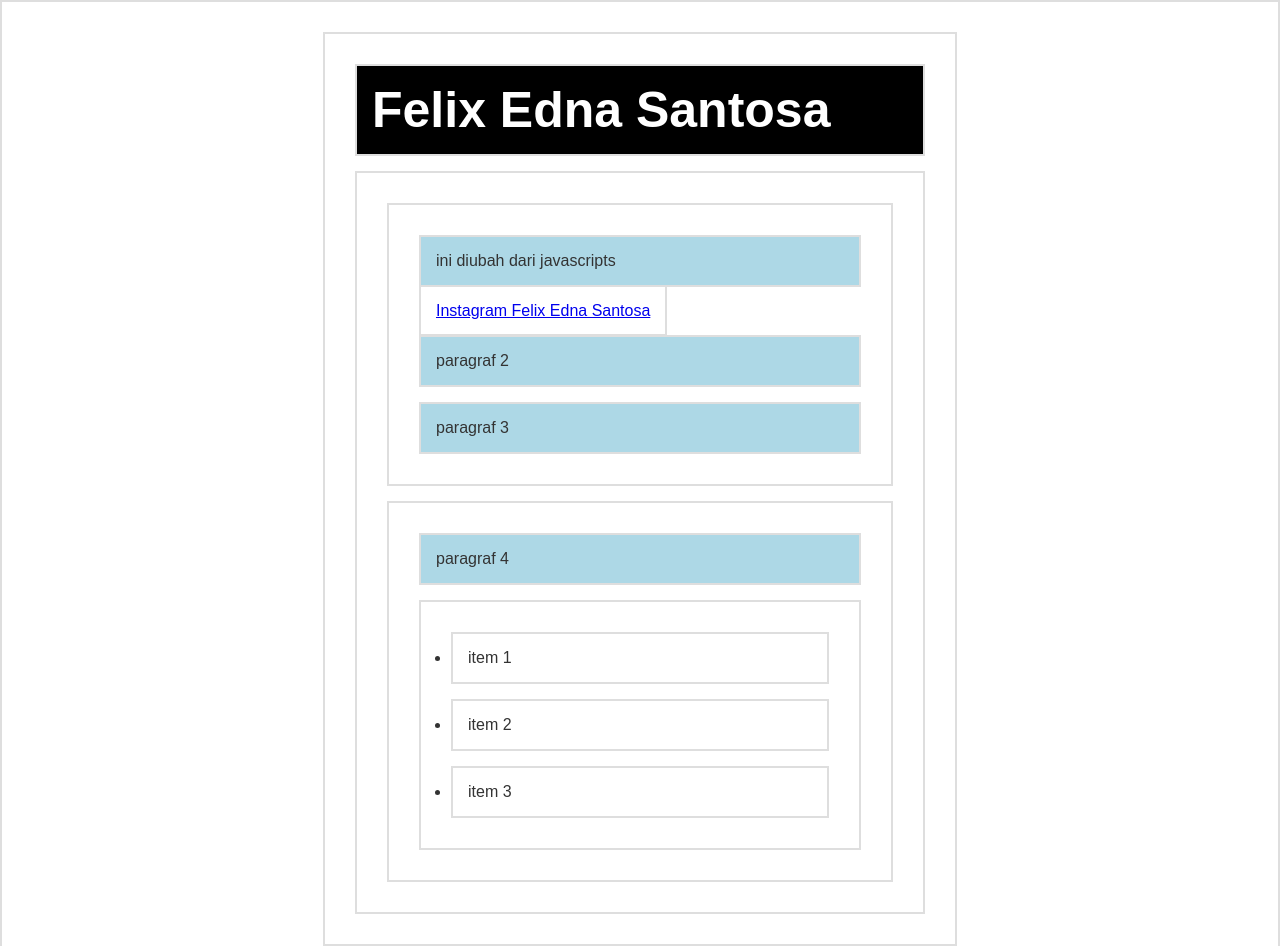
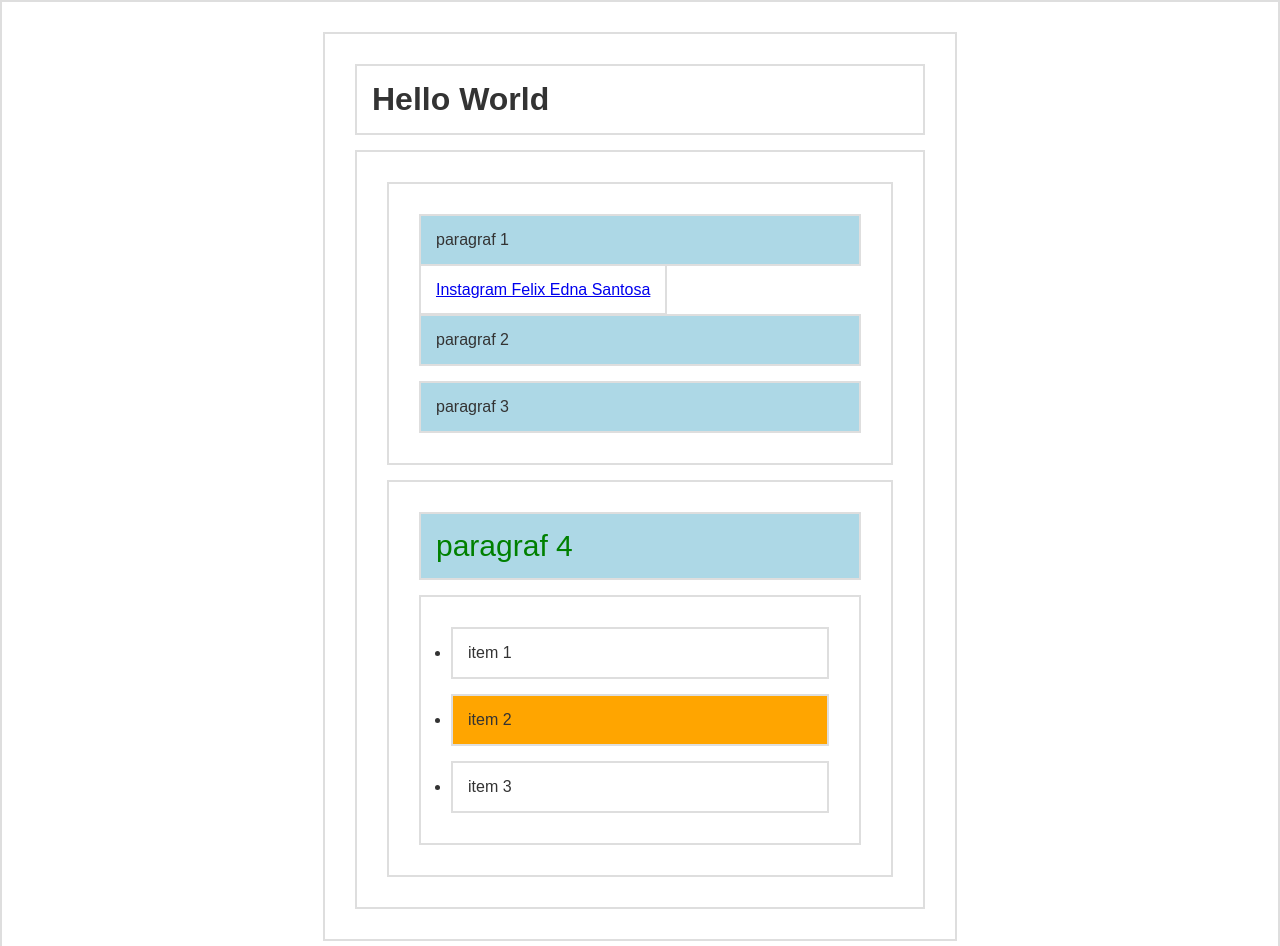
Before and after one commit to felixedsntsa/javascript_and_dom, a plain HTML site: page 3_dom_selection/index.html in a window 1280 px wide. Shown: the top 946 px of the page. Drawn offline with Linux system fonts and the light colour scheme.

Commit message:
dom selection #2

```diff
--- a/3_dom_selection/index.html
+++ b/3_dom_selection/index.html
@@ -41,6 +41,7 @@
     </section>
 </div>
 
-<script src="script.js"></script>
+<!-- <script src="script.js"></script> -->
+<script src="scripts.js"></script>
 </body>
 </html>
--- a/3_dom_selection/script.js
+++ b/3_dom_selection/script.js
@@ -29,7 +29,6 @@ for(let i = 0; i < p.length; i++) {
 const h1 = document.getElementsByTagName('h1')[0];
 h1.style.fontSize = '50px';
 
-// document.getElementsByClassName()
-// -> HTMLCollection
+// document.getElementsByClassName() -> HTMLCollection
 const p1 = document.getElementsByClassName('p1');
 p1[0].innerHTML = 'ini diubah dari javascripts';
--- /dev/null
+++ b/3_dom_selection/scripts.js
@@ -0,0 +1,18 @@
+// document.querySelector() -> element
+const p4 = document.querySelector('#b p');
+p4.style.color = 'green';
+p4.style.fontSize = '30px';
+
+const li2 = document.querySelector('section#b ul li:nth-child(2)');
+li2.style.backgroundColor = 'orange';
+
+
+// document.querySeelectorAll() -> nodelist
+const p = document.querySelectorAll('p');
+for(let i = 0; i < p.length; i++) {
+    p[i].style.backgroundColor = 'lightBlue';
+}
+
+// const sectionB = document.getElementById('b');
+// const p4 = sectionB.querySelector('p');
+// p4.style.backgroundColor = 'orange';
```
